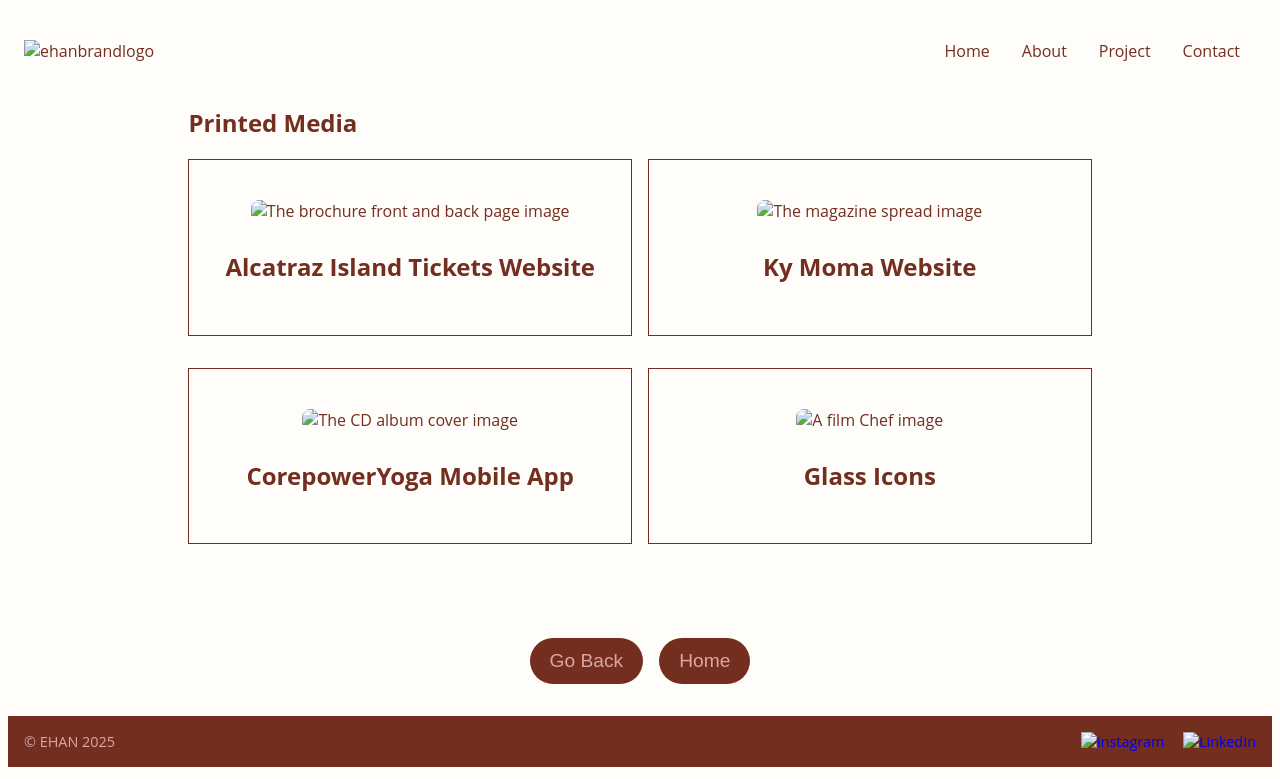
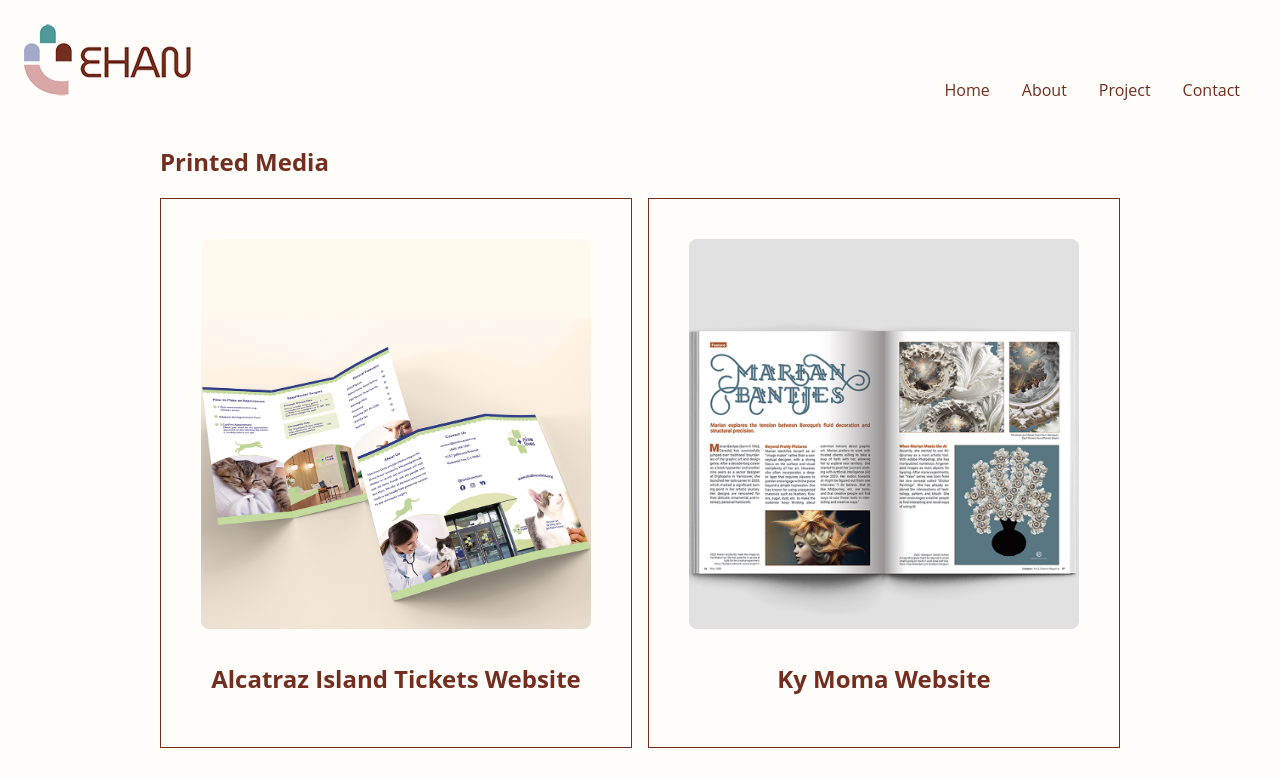
Before and after one commit to bennettdcsm/DGME167_FALL2K25, a plain HTML site: page project_2.html in a window 1280 px wide. Shown: the top 779 px of the page. Drawn offline with Linux system fonts and the light colour scheme.

Commit message:
Update project_2.html

```diff
--- a/project_2.html
+++ b/project_2.html
@@ -5,7 +5,7 @@
   <meta charset="UTF-8" />
   <meta name="viewport" content="width=device-width, initial-scale=1.0" />
   <title>Projects Page</title>
-  <link rel="icon" href="images/favi.png" type="logo image" />
+  <link rel="icon" href="image/favi.png" type="logo image" />
   <link rel="stylesheet" href="style.css">
 </head>
 
@@ -41,7 +41,7 @@
   </script>
   <!-- Header Section -->
   <header>
-    <div class="logo"> <img src="images/logo_simple.png" alt="ehanbrandlogo" /> </div>
+    <div class="logo"> <img src="image/logo_simple.png" alt="ehanbrandlogo" /> </div>
     <nav>
       <ul class="nav-links">
         <li><a href="index.html">Home</a></li>
@@ -62,7 +62,7 @@
         <section class="artwork-grid">
           <div class="artwork-item">
             <div class="artwork-image-frame">
-              <img src="images/ninlives.png" alt="The brochure front and back page image" class="expandable-image"
+              <img src="image/ninlives.png" alt="The brochure front and back page image" class="expandable-image"
                 data-description="By adding sections of photo reviews and social proof, the outdated ticketing website was updated for meeting the needs of the Millennial users"
                 data-title="Nine Lives Cat Clinic Brochure" />
             </div>
@@ -70,7 +70,7 @@
 
           </div>
           <div class="artwork-item">
-            <div class="artwork-image-frame"> <img src="images/MarianBantjes.png" alt="The magazine spread image"
+            <div class="artwork-image-frame"> <img src="image/MarianBantjes.png" alt="The magazine spread image"
                 class="expandable-image"
                 data-description="The legibility of a magazine spread was increased when similar images were used."
                 data-title="The Layout for a Magazine" />
@@ -79,7 +79,7 @@
 
           </div>
           <div class="artwork-item">
-            <div class="artwork-image-frame"> <img src="images/cdjacket.jpg" alt="The CD album cover image"
+            <div class="artwork-image-frame"> <img src="image/cdjacket.jpg" alt="The CD album cover image"
                 class="expandable-image"
                 data-description="The positive vibe about Lo-Fi yoga music was visulized in colorscheme as well as typography."
                 data-title="Music Album Jacket Layout" />
@@ -88,7 +88,7 @@
           </div>
           <div class="artwork-item">
             <div class="artwork-image-frame">
-              <img src="images/dvd.jpg" alt="A film Chef image" class="expandable-image"
+              <img src="image/dvd.jpg" alt="A film Chef image" class="expandable-image"
                 data-description="Targeting a high end market, scenes were reinterpreted under the vintage style UI design"
                 data-title="Film DVD Interface" />
             </div>
@@ -119,8 +119,8 @@
   <footer>
     <div class>&copy; EHAN 2025</div>
     <div class="social-icons">
-      <a href="https://www.instagram.com/ehandesignstudio"><img src="images/icon_insta.png" alt="Instagram" /></a>
-      <a href="http://linkedin.com/in/eunkyung-han-60b575226"><img src="images/icon_linkedin.png" alt="LinkedIn" /></a>
+      <a href="https://www.instagram.com/ehandesignstudio"><img src="image/icon_insta.png" alt="Instagram" /></a>
+      <a href="http://linkedin.com/in/eunkyung-han-60b575226"><img src="image/icon_linkedin.png" alt="LinkedIn" /></a>
     </div>
   </footer>
 </body>
```
